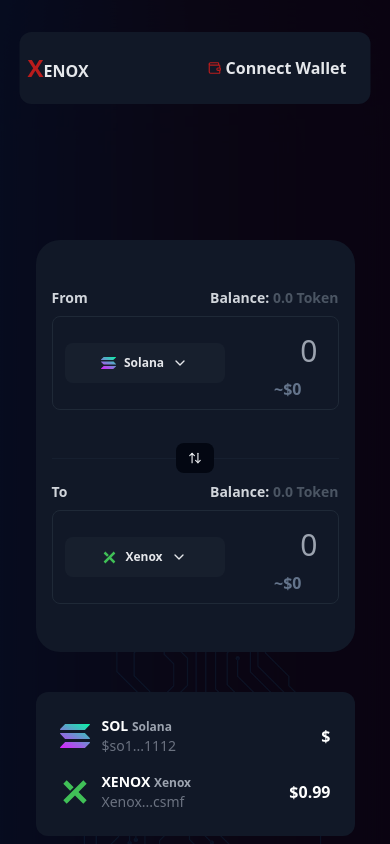
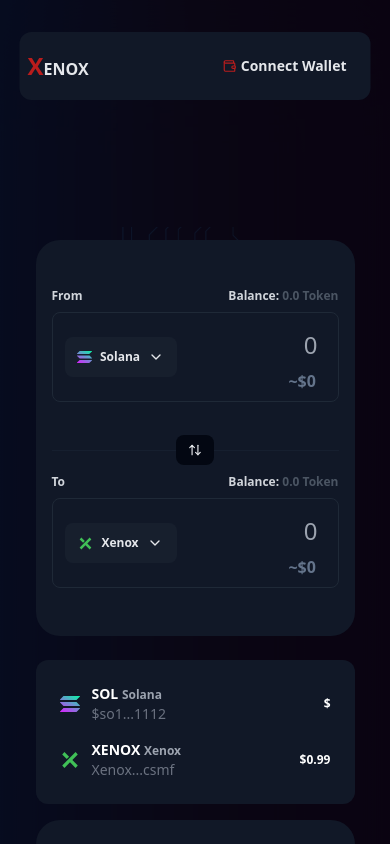
Before and after one commit to Diggardson270/xenox-dex, a Next.js app: page / in a window 390 px wide. Shown: the top 844 px of the page. Built offline with nearby package versions, Linux system fonts and the light colour scheme; no server answers.

Commit message:
Worked on the responsive design

```diff
--- a/app/components/CryptoReading.jsx
+++ b/app/components/CryptoReading.jsx
@@ -25,12 +25,18 @@
   }, []);
 
   return (
-    <div className="mt-10 bg-gray-900 text-white p-6 rounded-xl">
+    <div className="mt-6 bg-gray-900 text-white p-6 rounded-xl">
       <div className="space-y-4">
         {/* Solana */}
         <div className="flex items-center justify-between">
           <div className="flex items-center space-x-3">
-            <Image src={sol} alt="Solana" width={30} height={30} />
+            <Image
+              src={sol}
+              alt="Solana"
+              width={30}
+              height={30}
+              className="w-5 lg:w-8"
+            />
             <div>
               <p className="font-bold text-sm">
                 SOL <span className="text-gray-400 text-xs">Solana</span>
@@ -38,14 +44,16 @@
               <p className="text-gray-500 text-sm">$so1...1112</p>
             </div>
           </div>
-          <p className="font-semibold">${prices.solana?.usd?.toFixed(2)}</p>
+          <p className="font-semibold text-xs lg:text-base">
+            ${prices.solana?.usd?.toFixed(2)}
+          </p>
         </div>
 
         {/* Xenox */}
         <div className="flex items-center justify-between">
           <div className="flex space-x-3">
             <Image
-              className=""
+              className="w-5 lg:w-8"
               src={xenox}
               alt="Xenox"
               width={30}
@@ -58,7 +66,7 @@
               <p className="text-gray-500 text-sm">Xenox...csmf</p>
             </div>
           </div>
-          <p className="font-semibold">$0.99</p>
+          <p className="font-semibold text-xs lg:text-base">$0.99</p>
         </div>
       </div>
     </div>
--- a/app/components/Header.jsx
+++ b/app/components/Header.jsx
@@ -51,7 +51,7 @@
             {/* Desktop Connect Button */}
             <button
               onClick={handleConnect}
-              className="flex text-base justify-between items-center gap-1  text-gray-200 font-bold py-2 px-4 rounded"
+              className="flex text-sm lg:text-base justify-between items-center gap-1  text-gray-200 font-bold py-2 px-4 rounded"
             >
               <Wallet size={14} className="text-red-700" />
               <p>Connect Wallet</p>
--- a/app/components/SwapPanel.jsx
+++ b/app/components/SwapPanel.jsx
@@ -22,7 +22,9 @@
   // Store selected tokens (start with empty objects or fallback data)
   const [fromToken, setFromToken] = useState({});
   const [toToken, setToToken] = useState({});
-  const [fromAddress, setFromAddress] = useState("So11111111111111111111111111111111111111112");
+  const [fromAddress, setFromAddress] = useState(
+    "So11111111111111111111111111111111111111112"
+  );
   const [fromUSD, setFromUSD] = useState("0");
 
   const [fromAmount, setFromAmount] = useState("");
@@ -55,21 +57,26 @@
   };
 
   const getSwapValue = () => {
-    if (fromAddress == "Xen-frfrfrfrfrfrfrfrfrfrfr" || toAddress == "Xen-frfrfrfrfrfrfrfrfrfrfr") {
+    if (
+      fromAddress == "Xen-frfrfrfrfrfrfrfrfrfrfr" ||
+      toAddress == "Xen-frfrfrfrfrfrfrfrfrfrfr"
+    ) {
       setQuoteLoading(true);
-      let fromPrice = 1, toPrice = 1; // default values
+      let fromPrice = 1,
+        toPrice = 1; // default values
 
       if (fromAddress == "Xen-frfrfrfrfrfrfrfrfrfrfr") {
         fromPrice = 0.99; // hardcoded since it's not listed
         let config = {
-          method: 'get',
+          method: "get",
           maxBodyLength: Infinity,
-          url: 'https://api.jup.ag/price/v2',
-          headers: { },
-          params: { ids: toAddress }
+          url: "https://api.jup.ag/price/v2",
+          headers: {},
+          params: { ids: toAddress },
         };
 
-        axios.request(config)
+        axios
+          .request(config)
           .then((response) => {
             toPrice = JSON.stringify(response.data);
           })
@@ -79,14 +86,15 @@
       } else {
         toPrice = 0.99; // hardcoded since it's not listed
         let config = {
-          method: 'get',
+          method: "get",
           maxBodyLength: Infinity,
-          url: 'https://api.jup.ag/price/v2',
-          headers: { },
-          params: { ids: fromAddress }
+          url: "https://api.jup.ag/price/v2",
+          headers: {},
+          params: { ids: fromAddress },
         };
 
-        axios.request(config)
+        axios
+          .request(config)
           .then((response) => {
             fromPrice = JSON.stringify(response.data);
           })
@@ -131,7 +139,7 @@
             console.error(error);
           }
         })
-        .finally(()=>{
+        .finally(() => {
           setQuoteLoading(false);
         });
     }
@@ -187,7 +195,7 @@
 
     const fetchToPrice = async () => {
       try {
-        if (toToken.extensions.coingeckoId){
+        if (toToken.extensions.coingeckoId) {
           const res = await axios.get(
             `https://api.coingecko.com/api/v3/simple/price?ids=${toToken.name}&vs_currencies=usd`
           );
@@ -206,7 +214,7 @@
 
   return (
     <div className="w-[90%] lg:w-2/3 px-4 mx-auto mt-24 lg:px-14">
-      <div className="flex flex-col md:flex-col lg:flex-row gap-6">
+      <div className="flex flex-col md:flex-col lg:flex-row gap-4 lg:gap-0">
         {/* LEFT: Swap Panel */}
         <div className="lg:px-6 lg:w-3/4 mx-auto">
           <div className="bg-gray-900 rounded-3xl py-12 px-4 ">
@@ -219,7 +227,7 @@
               {/* From Section */}
               <div>
                 <div className="font-semibold mb-2 text-gray-300">
-                  <div className="flex text-sm items-center justify-between">
+                  <div className="flex text-xs lg:text-sm items-center justify-between">
                     <p>From</p>
                     <p>
                       Balance:{" "}
@@ -238,7 +246,7 @@
                           setActiveTokenField("from");
                           setModalOpen(true);
                         }}
-                        className="text-xs lg:text-sm w-40 px-3 py-3 lg:py-7 bg-gray-800 bg-opacity-45 text-gray-200 font-bold rounded-lg focus:outline-none flex items-center justify-center"
+                        className="text-xs lg:text-sm w-28 lg:w-40 px-3 py-3 lg:py-7 bg-gray-800 bg-opacity-45 text-gray-200 font-bold rounded-lg focus:outline-none flex items-center justify-center"
                       >
                         <div className="flex items-center mr-2">
                           {fromToken.logoURI ? (
@@ -271,9 +279,9 @@
                         placeholder="0"
                         value={fromAmount}
                         onChange={(e) => setFromAmount(e.target.value)}
-                        className="w-full text-3xl text-right p-2 rounded bg-transparent text-gray-200 focus:outline-none"
+                        className="w-full text-2xl lg:text-3xl text-right p-2 rounded bg-transparent text-gray-200 focus:outline-none"
                       />
-                      <div className="flex flex-col items-end pr-6">
+                      <div className="text-right pr-[0.6rem]">
                         <p className="text-slate-500 font-bold">~${fromUSD}</p>
                       </div>
                     </div>
@@ -299,7 +307,7 @@
               {/* To Section */}
               <div className="mt-4">
                 <div className="font-semibold mb-2 text-gray-300">
-                  <div className="flex text-sm items-center justify-between">
+                  <div className="flex text-xs lg:text-sm items-center justify-between">
                     <p>To</p>
                     <p>
                       Balance:{" "}
@@ -310,7 +318,11 @@
                   </div>
                 </div>
                 {/* <div className="border-gray-800 border-[1px] py-2 px-3 rounded-lg"> */}
-                <div className={`border-gray-800 border-[1px] py-2 px-3 rounded-lg ${quoteLoading ? "animate-pulse" : ""}`}>
+                <div
+                  className={`border-gray-800 border-[1px] py-2 px-3 rounded-lg ${
+                    quoteLoading ? "animate-pulse" : ""
+                  }`}
+                >
                   <div className="flex items-center justify-between">
                     <div>
                       <button
@@ -319,7 +331,7 @@
                           setActiveTokenField("to");
                           setModalOpen(true);
                         }}
-                        className="text-xs lg:text-sm w-40 px-3 py-3 lg:py-7 bg-gray-800 bg-opacity-45 text-gray-200 font-bold rounded-lg focus:outline-none flex items-center justify-center"
+                        className="text-xs lg:text-sm w-28 lg:w-40 px-3 py-3 lg:py-7 bg-gray-800 bg-opacity-45 text-gray-200 font-bold rounded-lg focus:outline-none flex items-center justify-center"
                       >
                         <div className="flex items-center mr-2">
                           {toToken.logoURI ? (
@@ -352,9 +364,9 @@
                         placeholder="0"
                         value={toAmount}
                         onChange={(e) => setToAmount(e.target.value)}
-                        className="w-full text-3xl text-right p-2 rounded bg-transparent text-gray-200 focus:outline-none"
+                        className="w-full text-2xl lg:text-3xl text-right p-2 rounded bg-transparent text-gray-200 focus:outline-none"
                       />
-                      <div className="flex flex-col items-end pr-6">
+                      <div className="text-right pr-[0.6rem]">
                         <p className="text-slate-500 font-bold">~${toUSD}</p>
                       </div>
                     </div>
@@ -368,7 +380,7 @@
         </div>
 
         {/* RIGHT: Instruction Card */}
-        <div className="bg-gray-900 rounded-3xl p-10 lg:w-2/4 mx-auto">
+        <div className="bg-gray-900 rounded-3xl p-5 lg:p-10 lg:w-2/4 mx-auto">
           <h2 className="text-xl text-gray-200 mb-6 text-left">Swap</h2>
           <div className="relative">
             <div className="absolute left-4 top-8 bottom-0 w-px bg-gray-950"></div>
@@ -381,7 +393,7 @@
                     </span>
                   </div>
                   <div className="ml-4">
-                    <p className="text-gray-200">{text}</p>
+                    <p className="text-gray-200 text-sm lg:text-base">{text}</p>
                   </div>
                 </li>
               ))}
--- a/app/page.js
+++ b/app/page.js
@@ -18,7 +18,7 @@
         <Image
           width={900}
           height={900}
-          className="opacity-10 absolute top-1/2 left-1/2 transform -translate-x-1/2 -translate-y-1/2 overflow-clip -z-50"
+          className="opacity-10 fixed top-1/2 left-1/2 transform -translate-x-1/2 -translate-y-1/2 overflow-clip -z-50"
           src={lines}
           alt="na design"
         />
```
Lines whose indentation alone changed are shown as unchanged.
